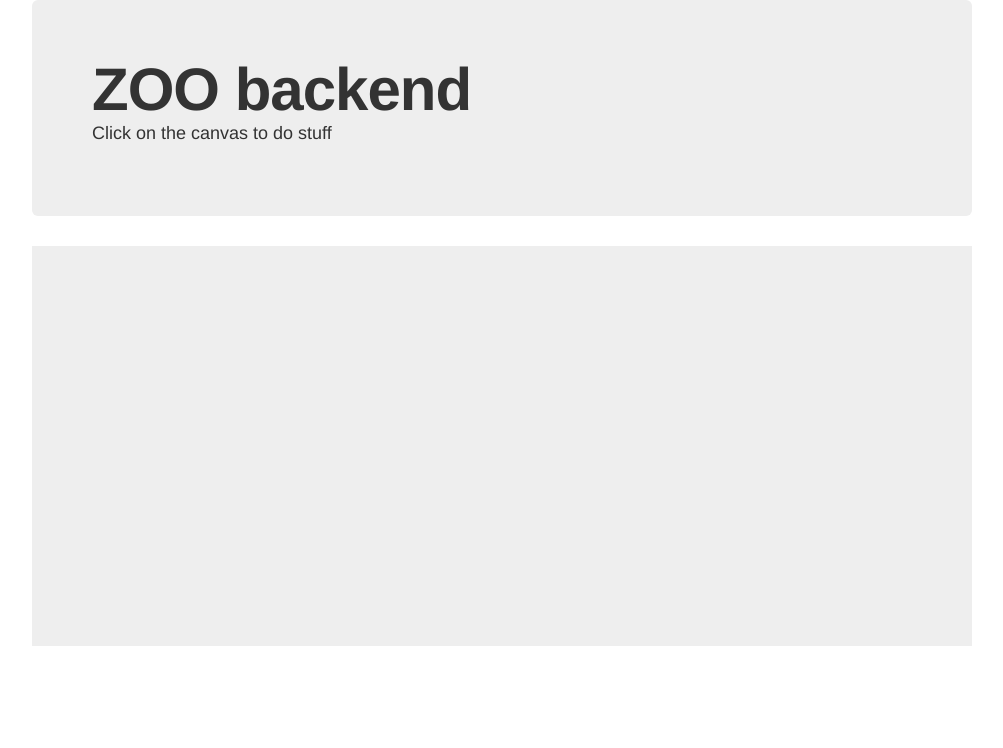
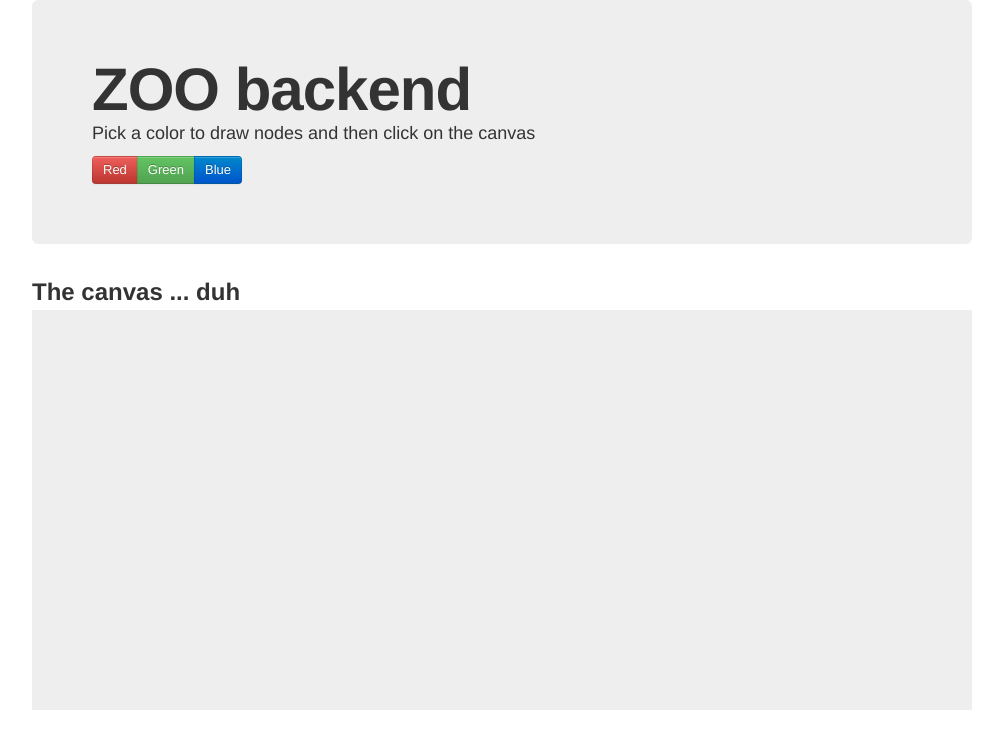
Before and after one commit to darthdeus/zoo-backend, a plain HTML site: page public/index.html in a window 1280 px wide. Shown: the whole page, without its empty margins (138-1141 px from the left). Drawn offline with Linux system fonts and the light colour scheme.

Commit message:
Added buttons to select some colors

```diff
--- a/public/index.html
+++ b/public/index.html
@@ -20,8 +20,16 @@
       <div class="hero-unit">
         <h1>ZOO backend</h1>
 
-        <p>Click on the canvas to do stuff</p>
+        <p>Pick a color to draw nodes and then click on the canvas</p>
+
+        <div class="btn-group colorpick" data-toggle="buttons-radio">
+          <button class="btn btn-danger" data-color="#BD362F">Red</button>
+          <button class="btn btn-success" data-color="#5BB75B">Green</button>
+          <button class="btn btn-primary" data-color="#0074CC">Blue</button>
+        </div>
       </div>
+
+      <h2>The canvas ... duh</h2>
 
       <div id="paper">
       </div>
--- a/public/js/app.js
+++ b/public/js/app.js
@@ -1,7 +1,11 @@
 (function() {
 
   jQuery(function() {
-    var map, paper;
+    var color, map, paper;
+    color = '#333';
+    ($('.colorpick button')).click(function() {
+      return color = ($(this)).attr('data-color');
+    });
     paper = Raphael('paper', 940, 400);
     map = paper.rect(0, 0, 940, 400);
     map.attr('fill', '#eee');
@@ -9,7 +13,8 @@
     return map.click(function(e) {
       var circle;
       circle = paper.circle(e.offsetX, e.offsetY, 10);
-      circle.attr('fill', '#333');
+      circle.attr('fill', color);
+      circle.attr('stroke', 'none');
       return console.log(e.offsetX, e.offsetY);
     });
   });
```
Also changed, not shown: 1 other file.
